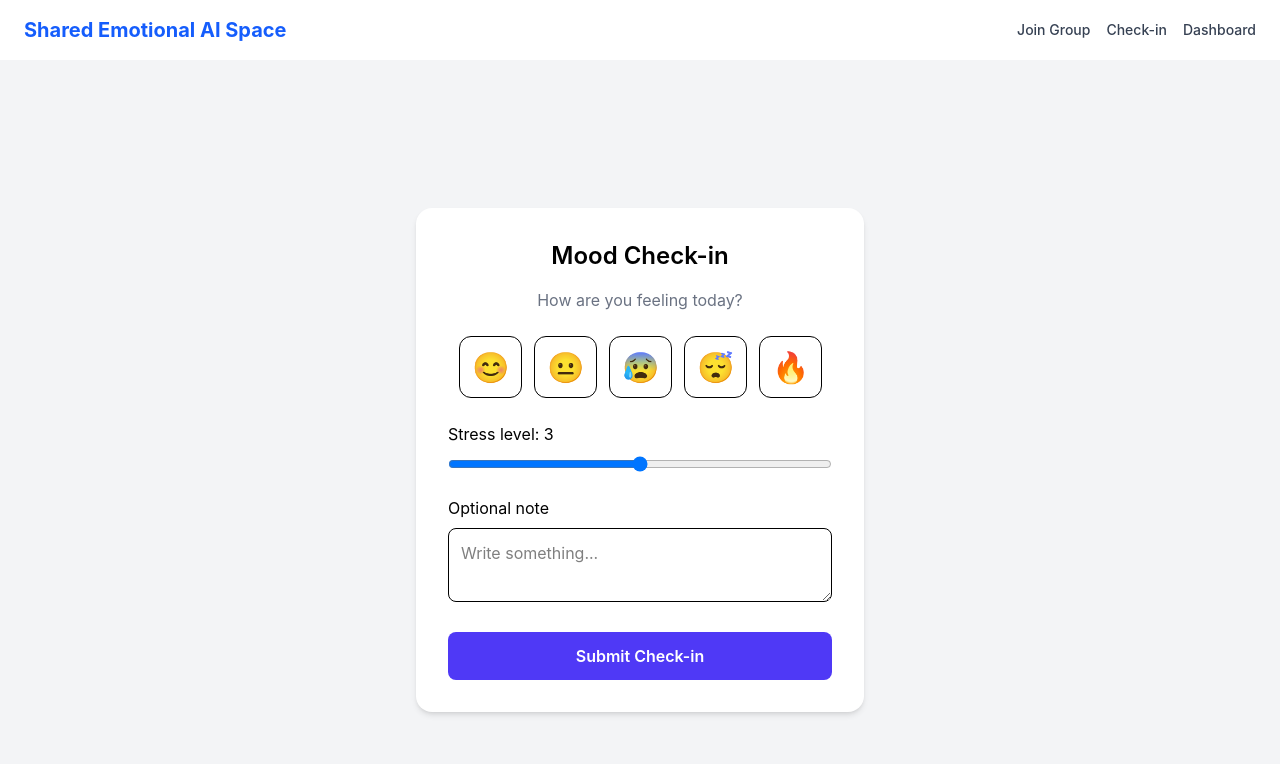
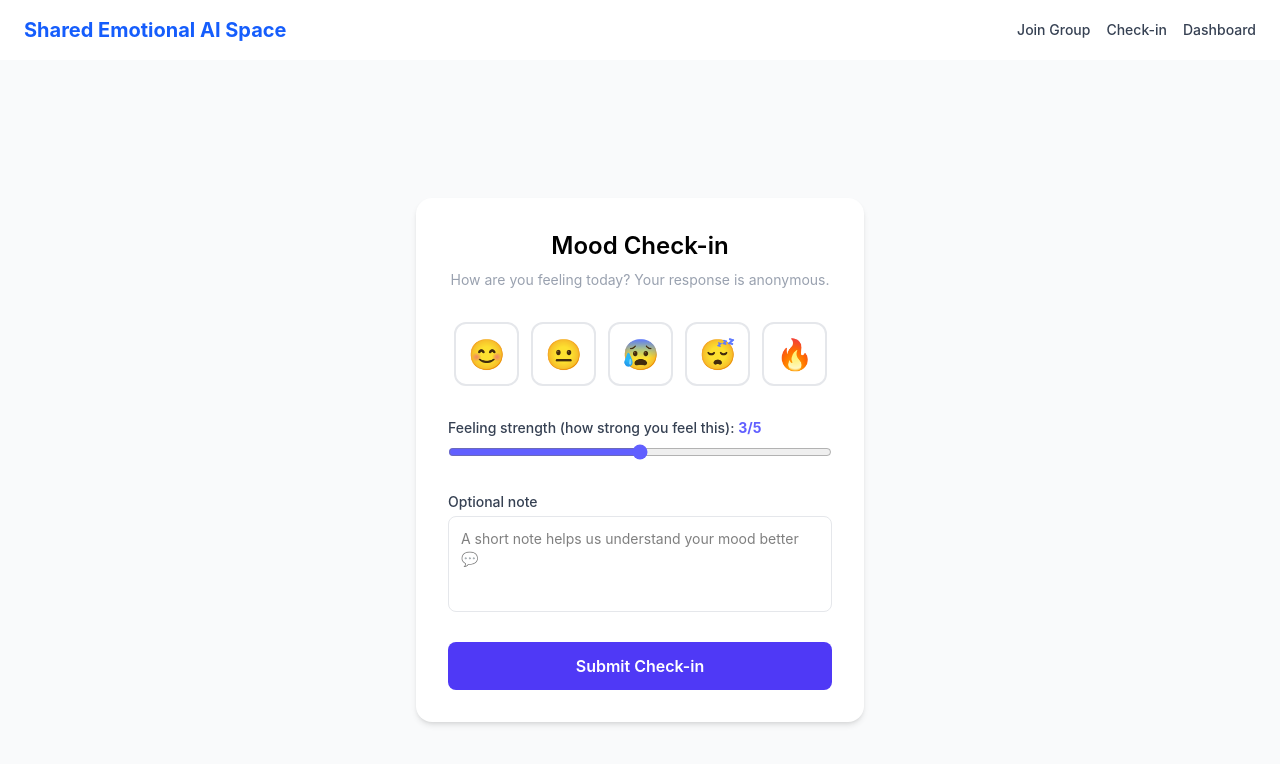
Before and after one commit to abbasmoh-git/shared-emotional-ai-space, a React app in the folder frontend/: page /checkin in a window 1280 px wide. Shown: the top 764 px of the page. Built offline with nearby package versions, Linux system fonts and the light colour scheme; the HTML template or start-up script is replaced by a standard one.

Commit message:
feat: rename stress level to feeling strength, connect to backend

```diff
--- a/frontend/src/pages/Checkin.jsx
+++ b/frontend/src/pages/Checkin.jsx
@@ -10,10 +10,19 @@ const moods = [
 
 function Checkin() {
   const [mood, setMood] = useState(null);
-  const [stress, setStress] = useState(3);
+  const [feelingStrength, setFeelingStrength] = useState(3);
   const [note, setNote] = useState("");
+  const [submitted, setSubmitted] = useState(false);
+  const [error, setError] = useState("");
 
   async function handleSubmit() {
+    if (!mood) {
+      setError("Please select a mood first.");
+      return;
+    }
+
+    setError("");
+
     try {
       const response = await fetch("http://127.0.0.1:8000/api/checkins", {
         method: "POST",
@@ -22,76 +31,101 @@ function Checkin() {
         },
         body: JSON.stringify({
           group_id: 1,
-          mood: mood ? mood.label : "",
-          note: note,
+          mood: mood.label,
+          feeling_strength: Number(feelingStrength),
+          note: note || null,
         }),
       });
 
       const data = await response.json();
-      console.log(data);
 
       if (response.ok) {
-        alert("Check-in saved successfully!");
+        setSubmitted(true);
+        setMood(null);
+        setFeelingStrength(3);
+        setNote("");
+        setTimeout(() => setSubmitted(false), 3000);
       } else {
-        alert("Error while saving check-in: " + JSON.stringify(data));
+        setError("Error: " + JSON.stringify(data));
       }
-    } catch (error) {
-      console.error("Backend connection error:", error);
-      alert("Backend connection failed. Make sure FastAPI is running.");
+    } catch {
+      setError("Backend connection failed. Make sure FastAPI is running.");
     }
   }
 
   return (
-    <div className="min-h-screen flex items-center justify-center bg-gray-100">
+    <div className="min-h-screen flex items-center justify-center bg-gray-50">
       <div className="bg-white rounded-2xl shadow-md p-8 w-full max-w-md">
-        <h1 className="text-2xl font-semibold text-center mb-4">
+
+        <h1 className="text-2xl font-semibold text-center mb-2">
           Mood Check-in
         </h1>
-
-        <p className="text-gray-500 text-center mb-6">
-          How are you feeling today?
+        <p className="text-gray-400 text-center text-sm mb-8">
+          How are you feeling today? Your response is anonymous.
         </p>
 
-        <div className="flex justify-center gap-3 mb-6">
+        {/* Mood selector */}
+        <div className="flex justify-center gap-3 mb-8">
           {moods.map((m) => (
             <button
               key={m.label}
               onClick={() => setMood(m)}
-              className={`text-3xl p-3 rounded-xl border ${
+              title={m.label}
+              className={`text-3xl p-3 rounded-xl border-2 transition-all ${
                 mood?.label === m.label
-                  ? "bg-indigo-100 border-indigo-500"
-                  : "bg-white"
+                  ? "bg-indigo-50 border-indigo-400 scale-110"
+                  : "bg-white border-gray-200 hover:border-indigo-200"
               }`}
             >
               {m.icon}
             </button>
           ))}
         </div>
+        {mood && (
+          <p className="text-center text-sm text-indigo-500 font-medium -mt-5 mb-6">
+            {mood.label}
+          </p>
+        )}
 
-        <label className="block mb-2">Stress level: {stress}</label>
+        {/* Feeling strength slider */}
+        <label className="block text-sm font-medium text-gray-700 mb-1">
+          Feeling strength (how strong you feel this):{" "}
+          <span className="text-indigo-500 font-bold">{feelingStrength}/5</span>
+        </label>
         <input
           type="range"
           min="1"
           max="5"
-          value={stress}
-          onChange={(e) => setStress(e.target.value)}
-          className="w-full mb-6"
+          value={feelingStrength}
+          onChange={(e) => setFeelingStrength(e.target.value)}
+          className="w-full accent-indigo-500 mb-8"
         />
 
-        <label className="block mb-2">Optional note</label>
+        {/* Note */}
+        <label className="block text-sm font-medium text-gray-700 mb-1">
+          Optional note
+        </label>
         <textarea
           value={note}
           onChange={(e) => setNote(e.target.value)}
-          placeholder="Write something..."
-          className="w-full border rounded-lg p-3 mb-6"
+          placeholder="A short note helps us understand your mood better 💬"
+          className="w-full border border-gray-200 rounded-lg p-3 mb-6 text-sm resize-none h-24 focus:outline-none focus:ring-2 focus:ring-indigo-300"
         />
+
+        {error && (
+          <p className="text-red-500 text-sm mb-4">⚠ {error}</p>
+        )}
+        {submitted && (
+          <p className="text-green-500 text-sm mb-4">✓ Check-in saved!</p>
+        )}
 
         <button
           onClick={handleSubmit}
-          className="w-full bg-indigo-600 text-white py-3 rounded-lg font-semibold"
+          className="w-full bg-indigo-600 hover:bg-indigo-700 text-white py-3 rounded-lg font-semibold transition-colors"
         >
           Submit Check-in
         </button>
+
       </div>
     </div>
   );
```
